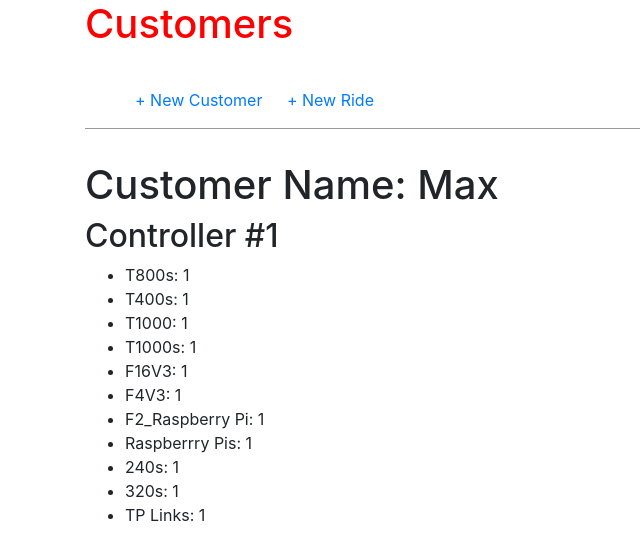
After one commit to garinm90/ideal-engine, a Django app: page /controller/1/ in a window 1280 px wide. The commit adds this page. Shown: the top 560 px of the page, without its empty margins (0-640 px from the left). Run offline with Django 3.2, Linux system fonts and the light colour scheme; data comes from the database, SQL or seed files in the repository; both versions use the stored data as it was before the commit; tables that the repository leaves empty hold one stand-in row (values such as "Sample post"); some libraries are stand-ins or nearby versions.

Commit message:
Added crispy forms updated detail views'

```diff
--- a/dennys_project/settings.py
+++ b/dennys_project/settings.py
@@ -38,6 +38,7 @@ INSTALLED_APPS = [
     'django.contrib.messages',
     'django.contrib.staticfiles',
     'orders.apps.OrdersConfig',
+    'crispy_forms',
 ]
 
 MIDDLEWARE = [
@@ -120,3 +121,5 @@ USE_TZ = True
 
 STATIC_URL = '/static/'
 STATICFILES_DIRS = [os.path.join(BASE_DIR, 'static')]
+
+CRISPY_TEMPLATE_PACK = 'bootstrap3'
--- a/orders/models.py
+++ b/orders/models.py
@@ -51,19 +51,22 @@ class Controller(models.Model):
     controller_number = models.IntegerField(unique=True)
     order = models.ForeignKey(Order, on_delete=models.CASCADE, related_name='controller')
     # controller_model = models.CharField(max_length=100, choices=controller_model_choices, default='T8000')
-    T8000 = models.IntegerField(null=True, default='0')
-    T4000 = models.IntegerField(null=True, default='0')
-    T1000 = models.IntegerField(null=True, default='0')
-    T1000s = models.IntegerField(null=True, default='0')
-    F16V3 = models.IntegerField(null=True, default='0')
-    F4V3 = models.IntegerField(null=True, default='0')
-    F2_Raspberry_Pi = models.IntegerField(null=True, default='0')
-    Raspberry_Pi = models.IntegerField(null=True, default='0')
+    T8000 = models.IntegerField(null=True, blank=True)
+    T4000 = models.IntegerField(null=True, blank=True)
+    T1000 = models.IntegerField(null=True, blank=True)
+    T1000s = models.IntegerField(null=True,blank=True)
+    F16V3 = models.IntegerField(null=True, blank=True)
+    F4V3 = models.IntegerField(null=True, blank=True)
+    F2_Raspberry_Pi = models.IntegerField(null=True, blank=True)
+    Raspberry_Pi = models.IntegerField(null=True, blank=True)
 
-    Two_Forty_24_Volt = models.IntegerField(null=True, default='0')
-    Three_Twenty_24_Volt = models.IntegerField(null=True, default='0')
+    Two_Forty_24_Volt = models.IntegerField(null=True, blank=True)
+    Three_Twenty_24_Volt = models.IntegerField(null=True, blank=True)
 
-    TP_Link = models.IntegerField(null=True, default='0')
+    TP_Link = models.IntegerField(null=True, blank=True)
 
-    Buck_Converter_24v_to_5v = models.IntegerField(null=True, default='0')
-    Buck_Converter_24v_to_12v = models.IntegerField(null=True, default='0')
+    Buck_Converter_24v_to_5v = models.IntegerField(null=True, blank=True)
+    Buck_Converter_24v_to_12v = models.IntegerField(null=True, blank=True)
+
+    def __str__(self):
+        return self.controller_number
--- a/orders/urls.py
+++ b/orders/urls.py
@@ -13,5 +13,6 @@ urlpatterns = [
     path('order/<int:pk>/', views.OrderDetailView.as_view(), name='order_detail'),
     path('order/new', views.OrderCreateView.as_view(), name='order_new'),
     path('ride/new', views.RideCreateView.as_view(), name='ride_new'),
-    path('controller/new', views.ControllerCreateView.as_view(), name='controller_new'),
+    path('controller/new', views.create_controller, name='controller_new'),
+    path('controller/<int:pk>/', views.ControllerDetailView.as_view(), name='controler_detail')
 ]
--- a/orders/views.py
+++ b/orders/views.py
@@ -1,8 +1,9 @@
-from django.shortcuts import render
+from django.shortcuts import render, redirect
 from django.views.generic import ListView, DetailView
 from django.views.generic.edit import CreateView, UpdateView, DeleteView
 from django.urls import reverse_lazy
-from . models import Customer, Order, Ride, Controller
+from orders.models import Customer, Order, Ride, Controller
+from orders.forms import ControllerForm
 
 # Create your views here.
 
@@ -52,7 +53,27 @@ class RideCreateView(CreateView):
     template_name = 'ride_new.html'
     fields = '__all__'
 
-class ControllerCreateView(CreateView):
+# class ControllerCreateView(CreateView):
+#     model = Controller
+#     template_name = 'controller_new.html'
+#     fields = '__all__'
+
+class ControllerDetailView(DetailView):
     model = Controller
-    template_name = 'controller_new.html'
-    fields = '__all__'
+    template_name = 'controller_detail.html'
+
+def create_controller(request):
+    if request.method == 'POST':
+        form = ControllerForm(request.POST)
+        if form.is_valid():
+            form.save(commit=True)
+            return redirect('home')
+        else:
+            print(form.errors)
+    else:
+        form = ControllerForm()
+
+    context = {
+        'form': form,
+    }
+    return render(request, 'controller_new.html', context)
--- a/templates/base.html
+++ b/templates/base.html
@@ -6,6 +6,7 @@
     <title>Customers</title>
     <link href="https://fonts.googleapis.com/css?family=Source+Sans+Pro:400" rel="\stylesheet">
     <link rel="stylesheet" href="{% static 'css/base.css' %}">
+    <link rel="stylesheet" href="https://stackpath.bootstrapcdn.com/bootstrap/4.1.3/css/bootstrap.min.css" integrity="sha384-MCw98/SFnGE8fJT3GXwEOngsV7Zt27NXFoaoApmYm81iuXoPkFOJwJ8ERdknLPMO" crossorigin="anonymous">
 </head>
 
 <body>
@@ -24,6 +25,9 @@
         {% block content %}
         {% endblock content %}
     </div>
+    <script src="https://code.jquery.com/jquery-3.3.1.slim.min.js" integrity="sha384-q8i/X+965DzO0rT7abK41JStQIAqVgRVzpbzo5smXKp4YfRvH+8abtTE1Pi6jizo" crossorigin="anonymous"></script>
+    <script src="https://cdnjs.cloudflare.com/ajax/libs/popper.js/1.14.3/umd/popper.min.js" integrity="sha384-ZMP7rVo3mIykV+2+9J3UJ46jBk0WLaUAdn689aCwoqbBJiSnjAK/l8WvCWPIPm49" crossorigin="anonymous"></script>
+    <script src="https://stackpath.bootstrapcdn.com/bootstrap/4.1.3/js/bootstrap.min.js" integrity="sha384-ChfqqxuZUCnJSK3+MXmPNIyE6ZbWh2IMqE241rYiqJxyMiZ6OW/JmZQ5stwEULTy" crossorigin="anonymous"></script>
 </body>
 
 </html>
--- /dev/null
+++ b/templates/controller_detail.html
@@ -0,0 +1,45 @@
+{% extends 'base.html' %}
+
+{% block content %}
+<h1>Customer Name: {{ controller.order.customer_number }}</h1>
+<h2>Controller #{{ controller.controller_number }}</h2>
+<ul>
+    {% if controller.T8000 %}
+        <li>T800s: {{ controller.T8000 }}</li>
+    {% endif %}
+    {% if controller.T4000 %}
+        <li>T400s: {{ controller.T4000 }}</li>
+    {% endif %}
+    {% if controller.T1000 %}
+        <li>T1000: {{ controller.T1000 }}</li>
+    {% endif %}
+    {% if controller.T1000s %}
+        <li>T1000s: {{ controller.T1000s }}</li>
+    {% endif %}
+    {% if controller.F16V3 %}
+        <li>F16V3: {{ controller.F16V3 }}</li>
+    {% endif %}
+    {% if controller.F4V3 %}
+        <li>F4V3: {{ controller.F4V3 }}</li>
+    {% endif %}
+    {% if controller.F2_Raspberry_Pi %}
+        <li>F2_Raspberry Pi: {{ controller.F2_Raspberry_Pi }}</li>
+    {% endif %}
+    {% if controller.Raspberry_Pi %}
+        <li>Raspberrry Pis: {{ controller.Raspberry_Pi }}</li>
+    {% endif %}
+    {% if controller.Two_Forty_24_Volt %}
+        <li>240s: {{ controller.Two_Forty_24_Volt }}</li>
+    {% endif %}
+    {% if controller.Three_Twenty_24_Volt %}
+        <li>320s: {{ controller.Three_Twenty_24_Volt }}</li>
+    {% endif %}
+    {% if controller.TP_Link %}
+        <li>TP Links: {{ controller.TP_Link }}</li>
+    {% endif %}
+
+</ul>
+
+
+
+{% endblock content %}
--- a/templates/customer_new.html
+++ b/templates/customer_new.html
@@ -1,10 +1,10 @@
 {% extends 'base.html' %}
-
+{% load crispy_forms_tags %}
 {% block content %}
 
 <h1>New Customer</h1>
 <form action="" method="post">{% csrf_token %}
-    {{ form.as_p }}
+    {{ form|crispy }}
     <input type="submit" value="Save" />
 </form>
 
--- a/templates/customer_orders.html
+++ b/templates/customer_orders.html
@@ -6,7 +6,7 @@
 <h2>{{ customer.customer_name }}</h2>
 {% for order in customer.orders.all %}
 <ul>
-        <li>Order Number: <a href="{% url 'order_detail' order %}"> {{order}} </a></li>
+        <li>Order Number: <a href="{% url 'order_detail' order.pk %}"> {{ order.pk }} </a></li>
         <li>Ride Name: {{ order.ride }}</li>
         <li>Date Created: {{ order.date_created }}</li>
         <li>Last Updated: {{ order.last_updated }}</li>
--- a/templates/order_new.html
+++ b/templates/order_new.html
@@ -1,10 +1,10 @@
 {% extends 'base.html' %}
-
+{% load crispy_forms_tags %}
 {% block content %}
 
 <h1>New Order</h1>
 <form action="" method="post">{% csrf_token %}
-    {{ form.as_p }}
+    {{ form|crispy }}
     <input type="submit" value="Save" />
 </form>
 
--- a/templates/ride_new.html
+++ b/templates/ride_new.html
@@ -1,10 +1,10 @@
 {% extends 'base.html' %}
-
+{% load crispy_forms_tags %}
 {% block content %}
 
 <h1>New Ride</h1>
 <form action="" method="post">{% csrf_token %}
-    {{ form.as_p }}
+    {{ form|crispy }}
     <input type="submit" value="Save" />
 </form>
 
```
Also changed, not shown: orders/forms.py (+18 -2 lines), templates/controller_new.html (+3 -6 lines), db.sqlite3, orders/migrations/0009_auto_20181126_1658.py (added), 2 other files.
